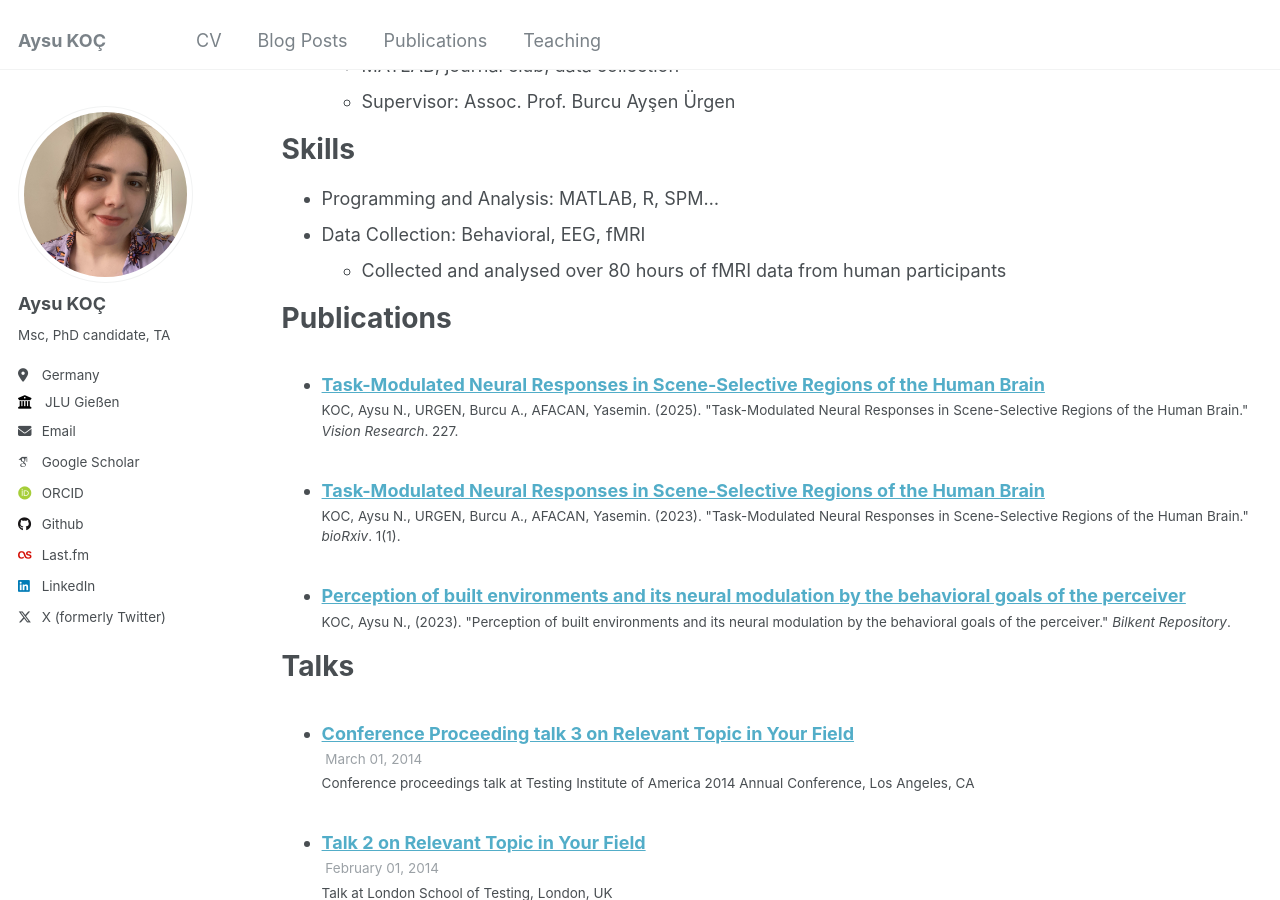
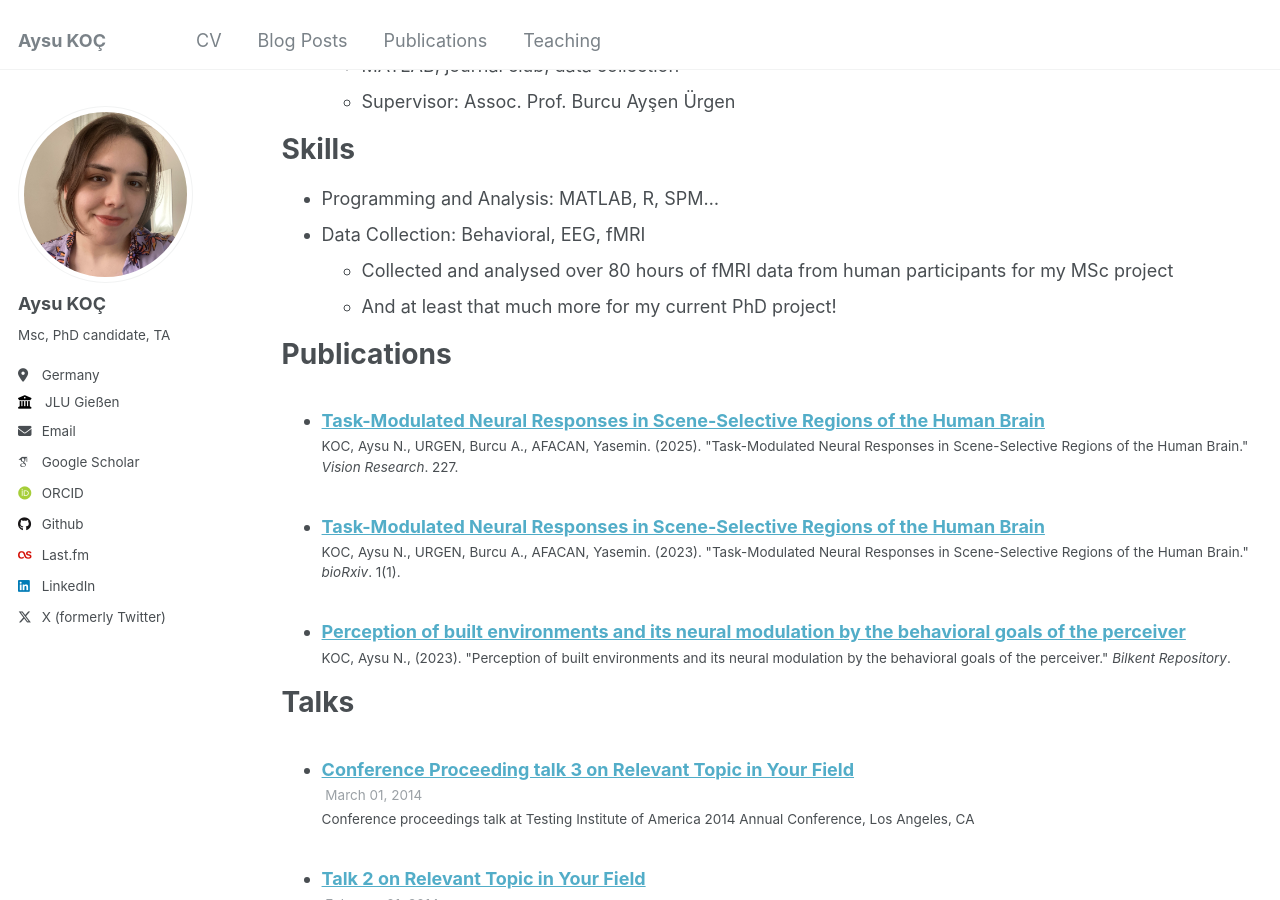
Before and after one commit to aysukoc/aysukoc.github.io, a Jekyll site: the page built from _pages/cv.md, in a window 1280 px wide and 900 px high, scrolled down 677 px. Built offline with Jekyll 4.4.1, drawn with Linux system fonts in a browser that asks for light colours; some web fonts are replaced.

Commit message:
Update cv.md

```diff
--- a/_pages/cv.md
+++ b/_pages/cv.md
@@ -36,7 +36,8 @@ Skills
 ======
 * Programming and Analysis: MATLAB, R, SPM...
 * Data Collection: Behavioral, EEG, fMRI
-  * Collected and analysed over 80 hours of fMRI data from human participants
+  * Collected and analysed over 80 hours of fMRI data from human participants for my MSc project
+  * And at least that much more for my current PhD project!
 
 
 Publications
```
